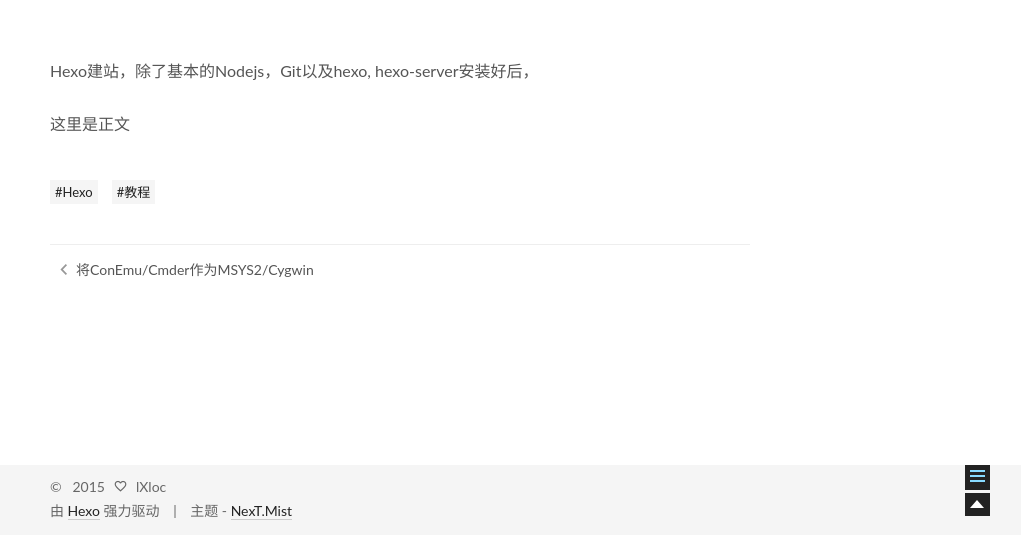
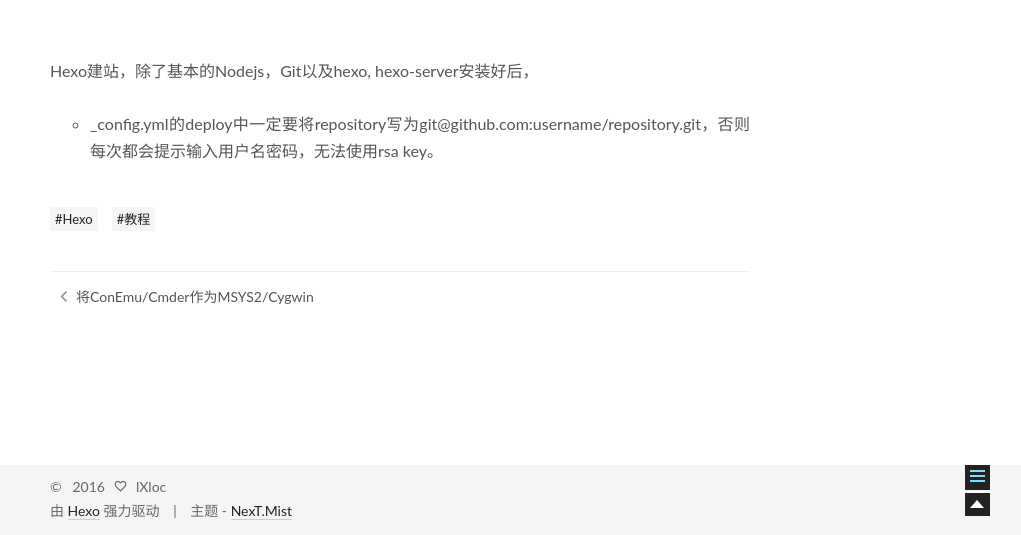
Before and after one commit to comuslxl/comuslxl.github.com, a plain HTML site: page 2015/08/22/Hexo-建站教程/index.html in a window 1280 px wide. Shown: the part 265-800 px from the top of the page, without its empty margins (240-1261 px from the left). Drawn offline with Linux system fonts and the light colour scheme; a script that the page names is missing.

Commit message:
Site updated: 2016-01-01 08:05:07

```diff
--- a/2015/08/22/Hexo-建站教程/index.html
+++ b/2015/08/22/Hexo-建站教程/index.html
@@ -41,7 +41,7 @@
 <meta property="og:url" content="http://yoursite.com/2015/08/22/Hexo-建站教程/index.html">
 <meta property="og:site_name" content="lXloc's Blog">
 <meta property="og:description" content="Hexo建站，除了基本的Nodejs，Git以及hexo, hexo-server安装好后，">
-<meta property="og:updated_time" content="2015-08-22T15:51:15.777Z">
+<meta property="og:updated_time" content="2016-01-01T00:04:55.015Z">
 <meta name="twitter:card" content="summary">
 <meta name="twitter:title" content="Hexo 建站教程">
 <meta name="twitter:description" content="Hexo建站，除了基本的Nodejs，Git以及hexo, hexo-server安装好后，">
@@ -190,7 +190,9 @@
 
         <span itemprop="articleBody"><p>Hexo建站，除了基本的Nodejs，Git以及hexo, hexo-server安装好后，</p>
 <a id="more"></a>
-<p>这里是正文</p>
+<ul>
+<li>_config.yml的deploy中一定要将repository写为git@github.com:username/repository.git，否则每次都会提示输入用户名密码，无法使用rsa key。</li>
+</ul>
 </span>
 
     </div>
@@ -339,7 +341,7 @@
       <div class="footer-inner"> <div class="copyright" >
 
   &copy; &nbsp;
-  <span itemprop="copyrightYear">2015</span>
+  <span itemprop="copyrightYear">2016</span>
   <span class="with-love">
     <i class="icon-next-heart"></i>
   </span>
--- a/css/main.css
+++ b/css/main.css
@@ -1055,7 +1055,7 @@ body {
   width: 4px;
   height: 4px;
   border-radius: 50%;
-  background: #ffff0d;
+  background: #d21cff;
 }
 .sidebar-nav {
   margin: 0;
```
Also changed, not shown: 2015/12/31/将ConEmu-Cmder作为MSYS2-CYGWIN/index.html (+1 -1 lines), archives/2015/08/index.html (+1 -1 lines), archives/2015/12/index.html (+1 -1 lines), archives/2015/index.html (+1 -1 lines), archives/index.html (+1 -1 lines), index.html (+1 -1 lines), tags/CYGWIN/index.html (+1 -1 lines), tags/Cmder/index.html (+1 -1 lines), tags/ConEmu/index.html (+1 -1 lines), tags/Hexo/index.html (+1 -1 lines), tags/MSYS2/index.html (+1 -1 lines), tags/教程/index.html (+1 -1 lines).
